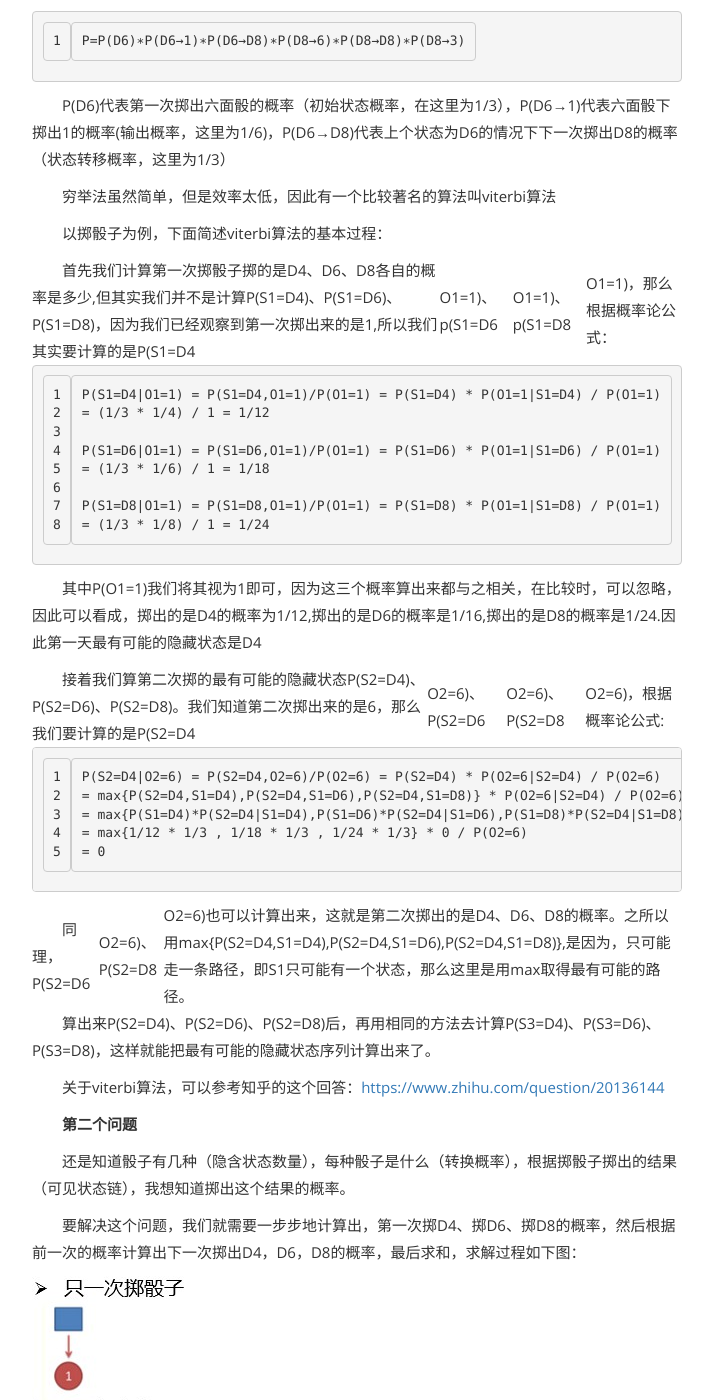
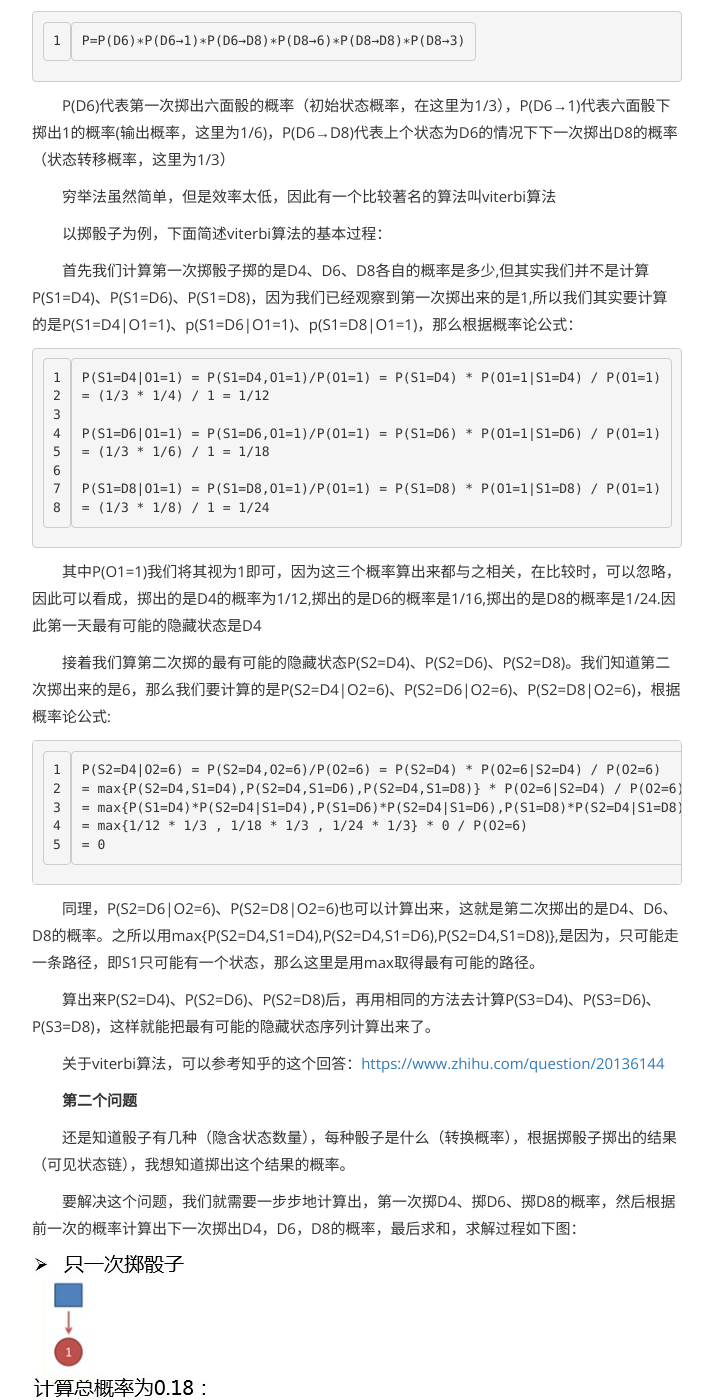
Before and after one commit to shadowJF/shadowjf.github.com, a Jekyll site: the page built from _posts/2017-04-08-HMM.md, in a window 1280 px wide and 1400 px high, scrolled down 3778 px. Shown: the whole window, without its empty margins (283-996 px from the left). Built offline with Jekyll 4.4.1, drawn with Linux system fonts in a browser that asks for light colours; comment, search, counter and statistics services are not loaded.

Commit message:
modify some

```diff
--- a/_posts/2017-04-08-HMM.md
+++ b/_posts/2017-04-08-HMM.md
@@ -85,7 +85,7 @@
 
 　　以掷骰子为例，下面简述viterbi算法的基本过程：
 
-　　首先我们计算第一次掷骰子掷的是D4、D6、D8各自的概率是多少,但其实我们并不是计算P(S1=D4)、P(S1=D6)、P(S1=D8)，因为我们已经观察到第一次掷出来的是1,所以我们其实要计算的是P(S1=D4|O1=1)、p(S1=D6|O1=1)、p(S1=D8|O1=1)，那么根据概率论公式：
+　　首先我们计算第一次掷骰子掷的是D4、D6、D8各自的概率是多少,但其实我们并不是计算P(S1=D4)、P(S1=D6)、P(S1=D8)，因为我们已经观察到第一次掷出来的是1,所以我们其实要计算的是P(S1=D4\|O1=1)、p(S1=D6\|O1=1)、p(S1=D8\|O1=1)，那么根据概率论公式：
 
 	P(S1=D4|O1=1) = P(S1=D4,O1=1)/P(O1=1) = P(S1=D4) * P(O1=1|S1=D4) / P(O1=1)
 	= (1/3 * 1/4) / 1 = 1/12
@@ -98,7 +98,7 @@
 
 　　其中P(O1=1)我们将其视为1即可，因为这三个概率算出来都与之相关，在比较时，可以忽略，因此可以看成，掷出的是D4的概率为1/12,掷出的是D6的概率是1/16,掷出的是D8的概率是1/24.因此第一天最有可能的隐藏状态是D4
 
-　　接着我们算第二次掷的最有可能的隐藏状态P(S2=D4)、P(S2=D6)、P(S2=D8)。我们知道第二次掷出来的是6，那么我们要计算的是P(S2=D4|O2=6)、P(S2=D6|O2=6)、P(S2=D8|O2=6)，根据概率论公式:
+　　接着我们算第二次掷的最有可能的隐藏状态P(S2=D4)、P(S2=D6)、P(S2=D8)。我们知道第二次掷出来的是6，那么我们要计算的是P(S2=D4\|O2=6)、P(S2=D6\|O2=6)、P(S2=D8\|O2=6)，根据概率论公式:
 
 	P(S2=D4|O2=6) = P(S2=D4,O2=6)/P(O2=6) = P(S2=D4) * P(O2=6|S2=D4) / P(O2=6)
 	= max{P(S2=D4,S1=D4),P(S2=D4,S1=D6),P(S2=D4,S1=D8)} * P(O2=6|S2=D4) / P(O2=6)
@@ -106,7 +106,7 @@
 	= max{1/12 * 1/3 , 1/18 * 1/3 , 1/24 * 1/3} * 0 / P(O2=6)
 	= 0
 
-　　同理，P(S2=D6|O2=6)、P(S2=D8|O2=6)也可以计算出来，这就是第二次掷出的是D4、D6、D8的概率。之所以用max{P(S2=D4,S1=D4),P(S2=D4,S1=D6),P(S2=D4,S1=D8)},是因为，只可能走一条路径，即S1只可能有一个状态，那么这里是用max取得最有可能的路径。
+　　同理，P(S2=D6\|O2=6)、P(S2=D8\|O2=6)也可以计算出来，这就是第二次掷出的是D4、D6、D8的概率。之所以用max{P(S2=D4,S1=D4),P(S2=D4,S1=D6),P(S2=D4,S1=D8)},是因为，只可能走一条路径，即S1只可能有一个状态，那么这里是用max取得最有可能的路径。
 
 　　算出来P(S2=D4)、P(S2=D6)、P(S2=D8)后，再用相同的方法去计算P(S3=D4)、P(S3=D6)、P(S3=D8)，这样就能把最有可能的隐藏状态序列计算出来了。
 
```
